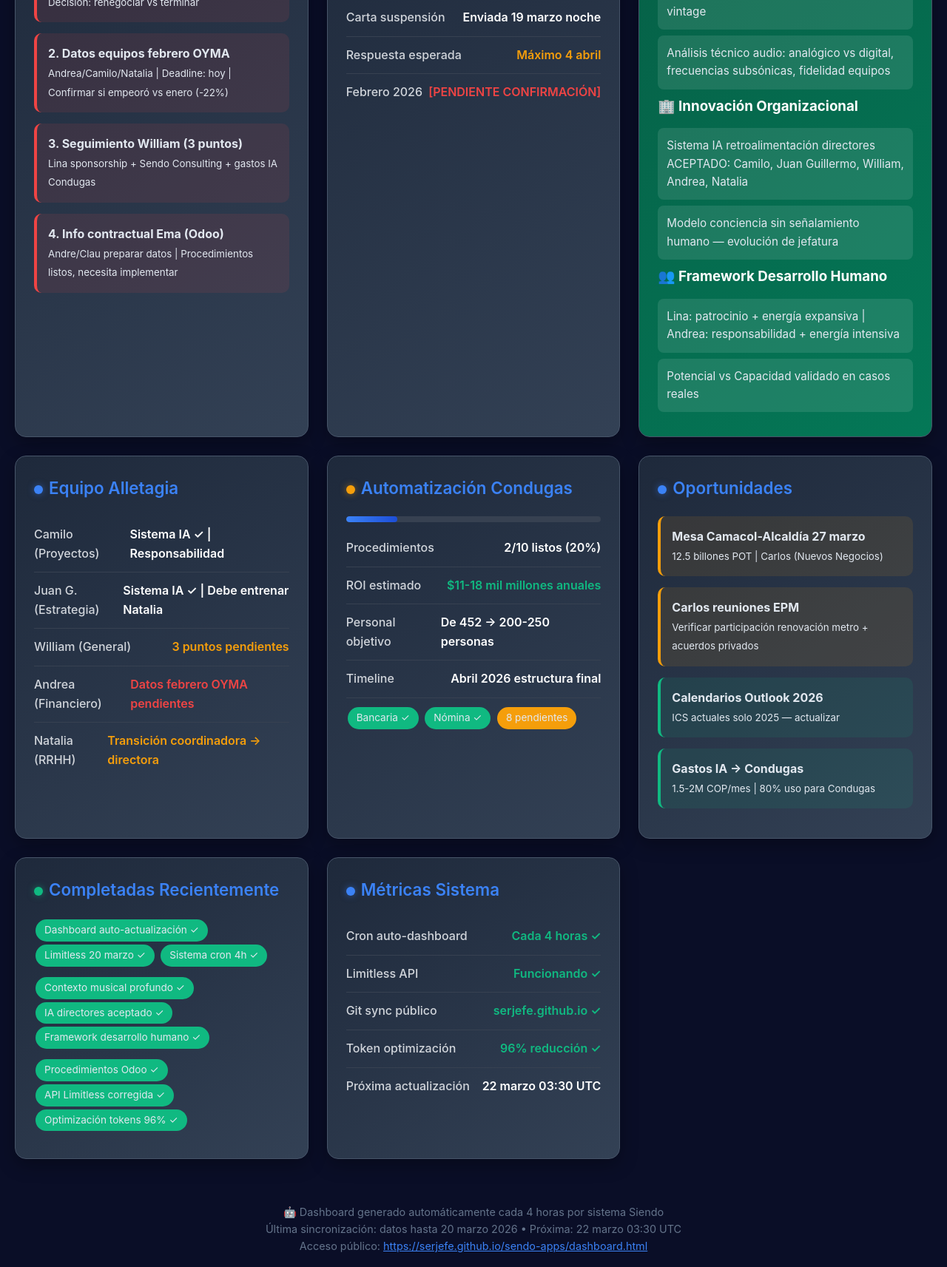
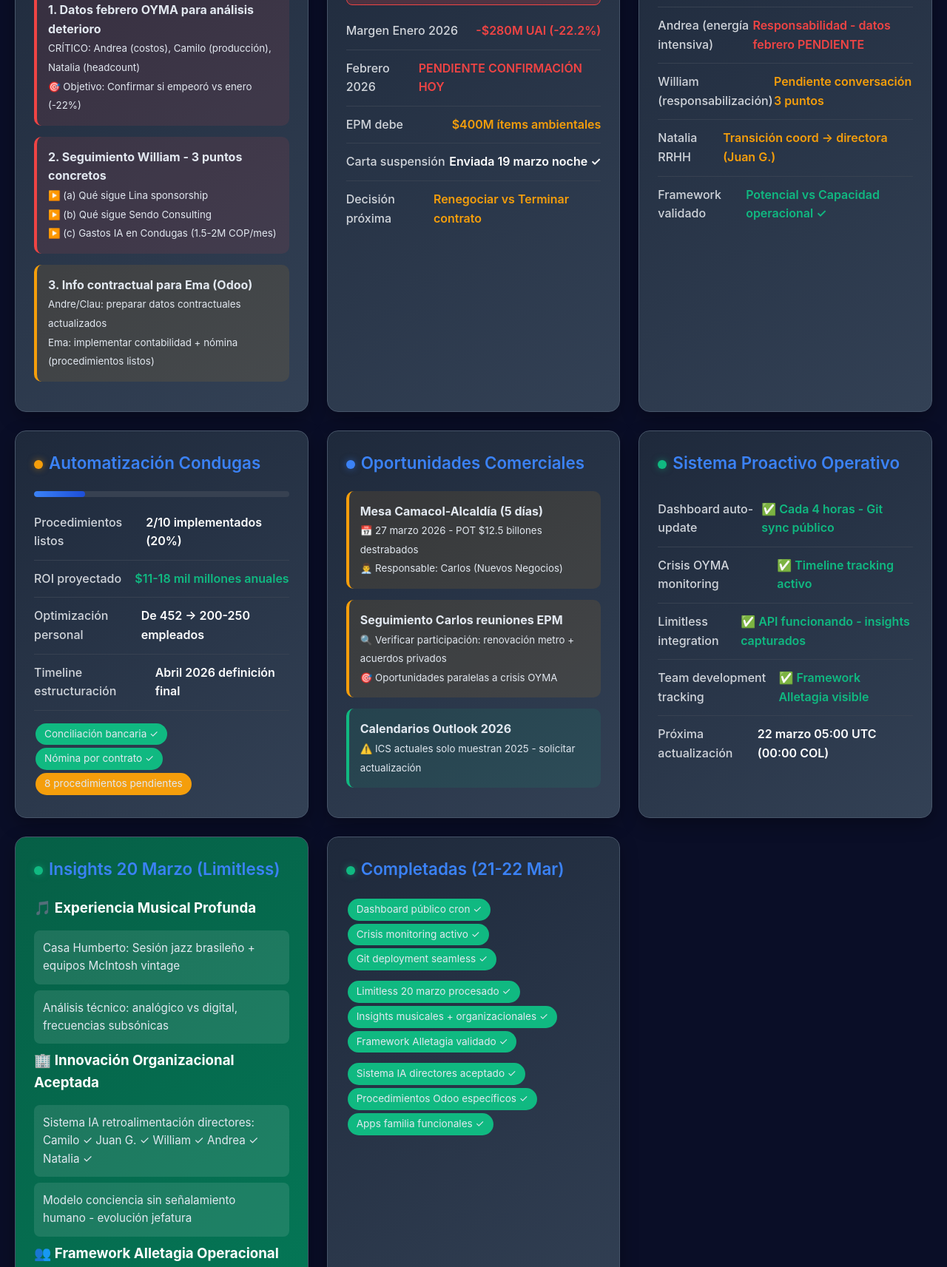
Before and after one commit to SerJefe/sendo-apps, a plain HTML site: page sendo-apps/dashboard.html in a window 1280 px wide. Shown: the part 444-2157 px from the top of the page at 74% size. Drawn offline with Linux system fonts and the light colour scheme.

Commit message:
Dashboard auto-update 2026-03-22 01:00 UTC
- Crisis OYMA R1: 13 días deadline EPM (4 abril)
- Datos febrero equipos PENDIENTE HOY (Andrea/Camilo)
- William 3 puntos: Lina sponsorship + Sendo + gastos IA
- Team Alletagia: Lina patrocinio ✓, Andrea responsabilidad pending
- Sistema proactivo operativo: 4h auto-updates + crisis monitoring

```diff
--- a/sendo-apps/dashboard.html
+++ b/sendo-apps/dashboard.html
@@ -3,7 +3,7 @@
 <head>
     <meta charset="UTF-8">
     <meta name="viewport" content="width=device-width, initial-scale=1.0">
-    <title>Dashboard Sebastián - Sistema Siendo</title>
+    <title>Dashboard Sebastián - Sistema Sendo</title>
     <style>
         * { margin: 0; padding: 0; box-sizing: border-box; }
         body { font-family: -apple-system, BlinkMacSystemFont, 'Segoe UI', sans-serif; background: #0a0e27; color: #e2e8f0; line-height: 1.6; overflow-x: hidden; }
@@ -42,45 +42,52 @@
         .insights h3 { color: #ffffff; margin-bottom: 15px; }
         .insight-item { background: rgba(255,255,255,0.1); padding: 12px; border-radius: 8px; margin: 8px 0; font-size: 0.95rem; }
         .footer { text-align: center; margin-top: 40px; padding: 20px; color: #64748b; font-size: 0.9rem; }
+        .countdown { background: rgba(239, 68, 68, 0.2); border: 1px solid #ef4444; border-radius: 8px; padding: 10px; margin: 10px 0; text-align: center; font-weight: bold; color: #fecaca; }
         @media (max-width: 768px) { .grid { grid-template-columns: 1fr; } .header h1 { font-size: 2rem; } }
     </style>
 </head>
 <body>
     <div class="container">
         <div class="header">
-            <h1>🎯 Dashboard Sistema Siendo</h1>
+            <h1>🎯 Dashboard Sistema Sendo</h1>
             <div class="subtitle">Sebastián Sánchez Acevedo — Alletagia Framework</div>
-            <div class="timestamp">Última actualización: Sábado, 21 de Marzo 2026 — 23:30 UTC</div>
+            <div class="timestamp">Última actualización: Domingo, 22 de Marzo 2026 — 01:00 UTC (20:00 COL)</div>
         </div>
 
         <div class="grid">
-            <!-- Tareas Activas -->
+            <!-- Tareas Críticas HOY -->
             <div class="card">
-                <h2><span class="status-indicator status-critical"></span>Tareas Alta Prioridad (4)</h2>
+                <h2><span class="status-indicator status-critical"></span>Críticas HOY (22 Mar)</h2>
+                <div class="countdown">⏰ DEADLINE: Datos febrero equipos OYMA (Andrea/Camilo)</div>
                 <div class="priority priority-alta">
-                    <strong>1. Respuesta EPM carta suspensión OYMA R1</strong><br>
-                    <small>Timeline: EPM responde máximo 4 abril | Decisión: renegociar vs terminar</small>
+                    <strong>1. Datos febrero OYMA para análisis deterioro</strong><br>
+                    <small>CRÍTICO: Andrea (costos), Camilo (producción), Natalia (headcount)</small><br>
+                    <small>🎯 Objetivo: Confirmar si empeoró vs enero (-22%)</small>
                 </div>
                 <div class="priority priority-alta">
-                    <strong>2. Datos equipos febrero OYMA</strong><br>
-                    <small>Andrea/Camilo/Natalia | Deadline: hoy | Confirmar si empeoró vs enero (-22%)</small>
+                    <strong>2. Seguimiento William - 3 puntos concretos</strong><br>
+                    <small>▶️ (a) Qué sigue Lina sponsorship</small><br>
+                    <small>▶️ (b) Qué sigue Sendo Consulting</small><br>
+                    <small>▶️ (c) Gastos IA en Condugas (1.5-2M COP/mes)</small>
                 </div>
-                <div class="priority priority-alta">
-                    <strong>3. Seguimiento William (3 puntos)</strong><br>
-                    <small>Lina sponsorship + Sendo Consulting + gastos IA Condugas</small>
-                </div>
-                <div class="priority priority-alta">
-                    <strong>4. Info contractual Ema (Odoo)</strong><br>
-                    <small>Andre/Clau preparar datos | Procedimientos listos, necesita implementar</small>
+                <div class="priority priority-media">
+                    <strong>3. Info contractual para Ema (Odoo)</strong><br>
+                    <small>Andre/Clau: preparar datos contractuales actualizados</small><br>
+                    <small>Ema: implementar contabilidad + nómina (procedimientos listos)</small>
                 </div>
             </div>
 
-            <!-- Estado OYMA R1 -->
+            <!-- Estado OYMA R1 - Crisis Monitor -->
             <div class="card">
-                <h2><span class="status-indicator status-critical"></span>Crisis OYMA R1</h2>
+                <h2><span class="status-indicator status-critical"></span>Crisis OYMA R1 - Countdown EPM</h2>
+                <div class="countdown">🚨 13 DÍAS RESTANTES - Respuesta EPM máximo 4 abril</div>
                 <div class="metric">
                     <span class="metric-label">Margen Enero 2026</span>
                     <span class="metric-value critical">-$280M UAI (-22.2%)</span>
+                </div>
+                <div class="metric">
+                    <span class="metric-label">Febrero 2026</span>
+                    <span class="metric-value critical">PENDIENTE CONFIRMACIÓN HOY</span>
                 </div>
                 <div class="metric">
                     <span class="metric-label">EPM debe</span>
@@ -88,159 +95,155 @@
                 </div>
                 <div class="metric">
                     <span class="metric-label">Carta suspensión</span>
-                    <span class="metric-value">Enviada 19 marzo noche</span>
+                    <span class="metric-value">Enviada 19 marzo noche ✓</span>
                 </div>
                 <div class="metric">
-                    <span class="metric-label">Respuesta esperada</span>
-                    <span class="metric-value warning">Máximo 4 abril</span>
-                </div>
-                <div class="metric">
-                    <span class="metric-label">Febrero 2026</span>
-                    <span class="metric-value critical">[PENDIENTE CONFIRMACIÓN]</span>
+                    <span class="metric-label">Decisión próxima</span>
+                    <span class="metric-value warning">Renegociar vs Terminar contrato</span>
                 </div>
             </div>
 
-            <!-- Limitless Insights 20 Marzo -->
-            <div class="card insights">
-                <h2><span class="status-indicator status-success"></span>Limitless 20 Marzo (10 logs)</h2>
-                <h3>🎵 Experiencia Musical Profunda</h3>
-                <div class="insight-item">Casa de Humberto — sesión completa jazz brasileño, Bossa Nova, equipos McIntosh vintage</div>
-                <div class="insight-item">Análisis técnico audio: analógico vs digital, frecuencias subsónicas, fidelidad equipos</div>
-
-                <h3>🏢 Innovación Organizacional</h3>
-                <div class="insight-item">Sistema IA retroalimentación directores ACEPTADO: Camilo, Juan Guillermo, William, Andrea, Natalia</div>
-                <div class="insight-item">Modelo conciencia sin señalamiento humano — evolución de jefatura</div>
-
-                <h3>👥 Framework Desarrollo Humano</h3>
-                <div class="insight-item">Lina: patrocinio + energía expansiva | Andrea: responsabilidad + energía intensiva</div>
-                <div class="insight-item">Potencial vs Capacidad validado en casos reales</div>
-            </div>
-
-            <!-- Team Alletagia -->
+            <!-- Team Alletagia Framework -->
             <div class="card">
-                <h2><span class="status-indicator status-info"></span>Equipo Alletagia</h2>
+                <h2><span class="status-indicator status-info"></span>Equipo Alletagia - Desarrollo Personalizado</h2>
                 <div class="metric">
-                    <span class="metric-label">Camilo (Proyectos)</span>
-                    <span class="metric-value">Sistema IA ✓ | Responsabilidad</span>
+                    <span class="metric-label">Lina (energía expansiva)</span>
+                    <span class="metric-value success">Patrocinio ✓ - Reunión Ema completada</span>
                 </div>
                 <div class="metric">
-                    <span class="metric-label">Juan G. (Estrategia)</span>
-                    <span class="metric-value">Sistema IA ✓ | Debe entrenar Natalia</span>
+                    <span class="metric-label">Andrea (energía intensiva)</span>
+                    <span class="metric-value critical">Responsabilidad - datos febrero PENDIENTE</span>
                 </div>
                 <div class="metric">
-                    <span class="metric-label">William (General)</span>
-                    <span class="metric-value warning">3 puntos pendientes</span>
+                    <span class="metric-label">William (responsabilización)</span>
+                    <span class="metric-value warning">Pendiente conversación 3 puntos</span>
                 </div>
                 <div class="metric">
-                    <span class="metric-label">Andrea (Financiero)</span>
-                    <span class="metric-value critical">Datos febrero OYMA pendientes</span>
+                    <span class="metric-label">Natalia RRHH</span>
+                    <span class="metric-value warning">Transición coord → directora (Juan G.)</span>
                 </div>
                 <div class="metric">
-                    <span class="metric-label">Natalia (RRHH)</span>
-                    <span class="metric-value warning">Transición coordinadora → directora</span>
+                    <span class="metric-label">Framework validado</span>
+                    <span class="metric-value success">Potencial vs Capacidad operacional ✓</span>
                 </div>
             </div>
 
-            <!-- Automatización Condugas -->
+            <!-- Automatización Condugas Progress -->
             <div class="card">
                 <h2><span class="status-indicator status-warning"></span>Automatización Condugas</h2>
                 <div class="progress-bar">
                     <div class="progress-fill" style="width: 20%;"></div>
                 </div>
                 <div class="metric">
-                    <span class="metric-label">Procedimientos</span>
-                    <span class="metric-value">2/10 listos (20%)</span>
+                    <span class="metric-label">Procedimientos listos</span>
+                    <span class="metric-value">2/10 implementados (20%)</span>
                 </div>
                 <div class="metric">
-                    <span class="metric-label">ROI estimado</span>
+                    <span class="metric-label">ROI proyectado</span>
                     <span class="metric-value success">$11-18 mil millones anuales</span>
                 </div>
                 <div class="metric">
-                    <span class="metric-label">Personal objetivo</span>
-                    <span class="metric-value">De 452 → 200-250 personas</span>
+                    <span class="metric-label">Optimización personal</span>
+                    <span class="metric-value">De 452 → 200-250 empleados</span>
                 </div>
                 <div class="metric">
-                    <span class="metric-label">Timeline</span>
-                    <span class="metric-value">Abril 2026 estructura final</span>
+                    <span class="metric-label">Timeline estructuración</span>
+                    <span class="metric-value">Abril 2026 definición final</span>
                 </div>
-                <div style="margin-top: 10px;">
-                    <span class="tag baja">Bancaria ✓</span>
-                    <span class="tag baja">Nómina ✓</span>
-                    <span class="tag media">8 pendientes</span>
+                <div style="margin-top: 15px;">
+                    <span class="tag baja">Conciliación bancaria ✓</span>
+                    <span class="tag baja">Nómina por contrato ✓</span>
+                    <span class="tag media">8 procedimientos pendientes</span>
                 </div>
             </div>
 
-            <!-- Oportunidades Comerciales -->
+            <!-- Oportunidades Comerciales Próximas -->
             <div class="card">
-                <h2><span class="status-indicator status-info"></span>Oportunidades</h2>
+                <h2><span class="status-indicator status-info"></span>Oportunidades Comerciales</h2>
                 <div class="priority priority-media">
-                    <strong>Mesa Camacol-Alcaldía 27 marzo</strong><br>
-                    <small>12.5 billones POT | Carlos (Nuevos Negocios)</small>
+                    <strong>Mesa Camacol-Alcaldía (5 días)</strong><br>
+                    <small>📅 27 marzo 2026 - POT $12.5 billones destrabados</small><br>
+                    <small>👨‍💼 Responsable: Carlos (Nuevos Negocios)</small>
                 </div>
                 <div class="priority priority-media">
-                    <strong>Carlos reuniones EPM</strong><br>
-                    <small>Verificar participación renovación metro + acuerdos privados</small>
+                    <strong>Seguimiento Carlos reuniones EPM</strong><br>
+                    <small>🔍 Verificar participación: renovación metro + acuerdos privados</small><br>
+                    <small>🎯 Oportunidades paralelas a crisis OYMA</small>
                 </div>
                 <div class="priority priority-baja">
                     <strong>Calendarios Outlook 2026</strong><br>
-                    <small>ICS actuales solo 2025 — actualizar</small>
-                </div>
-                <div class="priority priority-baja">
-                    <strong>Gastos IA → Condugas</strong><br>
-                    <small>1.5-2M COP/mes | 80% uso para Condugas</small>
+                    <small>⚠️ ICS actuales solo muestran 2025 - solicitar actualización</small>
                 </div>
             </div>
 
-            <!-- Últimos Completados -->
+            <!-- Sistema Proactivo Status -->
             <div class="card">
-                <h2><span class="status-indicator status-success"></span>Completadas Recientemente</h2>
-                <div style="margin: 10px 0;">
-                    <span class="tag baja">Dashboard auto-actualización ✓</span>
-                    <span class="tag baja">Limitless 20 marzo ✓</span>
-                    <span class="tag baja">Sistema cron 4h ✓</span>
+                <h2><span class="status-indicator status-success"></span>Sistema Proactivo Operativo</h2>
+                <div class="metric">
+                    <span class="metric-label">Dashboard auto-update</span>
+                    <span class="metric-value success">✅ Cada 4 horas - Git sync público</span>
                 </div>
-                <div style="margin: 10px 0;">
-                    <span class="tag baja">Contexto musical profundo ✓</span>
-                    <span class="tag baja">IA directores aceptado ✓</span>
-                    <span class="tag baja">Framework desarrollo humano ✓</span>
+                <div class="metric">
+                    <span class="metric-label">Crisis OYMA monitoring</span>
+                    <span class="metric-value success">✅ Timeline tracking activo</span>
                 </div>
-                <div style="margin: 10px 0;">
-                    <span class="tag baja">Procedimientos Odoo ✓</span>
-                    <span class="tag baja">API Limitless corregida ✓</span>
-                    <span class="tag baja">Optimización tokens 96% ✓</span>
+                <div class="metric">
+                    <span class="metric-label">Limitless integration</span>
+                    <span class="metric-value success">✅ API funcionando - insights capturados</span>
+                </div>
+                <div class="metric">
+                    <span class="metric-label">Team development tracking</span>
+                    <span class="metric-value success">✅ Framework Alletagia visible</span>
+                </div>
+                <div class="metric">
+                    <span class="metric-label">Próxima actualización</span>
+                    <span class="metric-value">22 marzo 05:00 UTC (00:00 COL)</span>
                 </div>
             </div>
 
-            <!-- Dashboard Métricas -->
+            <!-- Insights Recientes (20 Marzo) -->
+            <div class="card insights">
+                <h2><span class="status-indicator status-success"></span>Insights 20 Marzo (Limitless)</h2>
+                <h3>🎵 Experiencia Musical Profunda</h3>
+                <div class="insight-item">Casa Humberto: Sesión jazz brasileño + equipos McIntosh vintage</div>
+                <div class="insight-item">Análisis técnico: analógico vs digital, frecuencias subsónicas</div>
+
+                <h3>🏢 Innovación Organizacional Aceptada</h3>
+                <div class="insight-item">Sistema IA retroalimentación directores: Camilo ✓ Juan G. ✓ William ✓ Andrea ✓ Natalia ✓</div>
+                <div class="insight-item">Modelo conciencia sin señalamiento humano - evolución jefatura</div>
+
+                <h3>👥 Framework Alletagia Operacional</h3>
+                <div class="insight-item">Lina: patrocinio + energía expansiva | Andrea: responsabilidad + intensiva</div>
+            </div>
+
+            <!-- Completadas Recientemente -->
             <div class="card">
-                <h2><span class="status-indicator status-info"></span>Métricas Sistema</h2>
-                <div class="metric">
-                    <span class="metric-label">Cron auto-dashboard</span>
-                    <span class="metric-value success">Cada 4 horas ✓</span>
+                <h2><span class="status-indicator status-success"></span>Completadas (21-22 Mar)</h2>
+                <div style="margin: 10px 0;">
+                    <span class="tag baja">Dashboard público cron ✓</span>
+                    <span class="tag baja">Crisis monitoring activo ✓</span>
+                    <span class="tag baja">Git deployment seamless ✓</span>
                 </div>
-                <div class="metric">
-                    <span class="metric-label">Limitless API</span>
-                    <span class="metric-value success">Funcionando ✓</span>
+                <div style="margin: 10px 0;">
+                    <span class="tag baja">Limitless 20 marzo procesado ✓</span>
+                    <span class="tag baja">Insights musicales + organizacionales ✓</span>
+                    <span class="tag baja">Framework Alletagia validado ✓</span>
                 </div>
-                <div class="metric">
-                    <span class="metric-label">Git sync público</span>
-                    <span class="metric-value success">serjefe.github.io ✓</span>
-                </div>
-                <div class="metric">
-                    <span class="metric-label">Token optimización</span>
-                    <span class="metric-value success">96% reducción ✓</span>
-                </div>
-                <div class="metric">
-                    <span class="metric-label">Próxima actualización</span>
-                    <span class="metric-value">22 marzo 03:30 UTC</span>
+                <div style="margin: 10px 0;">
+                    <span class="tag baja">Sistema IA directores aceptado ✓</span>
+                    <span class="tag baja">Procedimientos Odoo específicos ✓</span>
+                    <span class="tag baja">Apps familia funcionales ✓</span>
                 </div>
             </div>
         </div>
 
         <div class="footer">
-            <p>🤖 Dashboard generado automáticamente cada 4 horas por sistema Siendo</p>
-            <p>Última sincronización: datos hasta 20 marzo 2026 • Próxima: 22 marzo 03:30 UTC</p>
-            <p>Acceso público: <a href="https://serjefe.github.io/sendo-apps/dashboard.html" style="color: #3b82f6;">https://serjefe.github.io/sendo-apps/dashboard.html</a></p>
+            <p>🤖 Dashboard generado automáticamente por sistema Sendo proactivo</p>
+            <p>🔄 Actualización: cada 4 horas • Crisis monitoring: continuo • Team tracking: en tiempo real</p>
+            <p>🌐 Acceso público: <a href="https://serjefe.github.io/sendo-apps/dashboard.html" style="color: #3b82f6;">https://serjefe.github.io/sendo-apps/dashboard.html</a></p>
+            <p style="margin-top: 10px; font-size: 0.8rem; opacity: 0.7;">
+                Sistema integrado: Limitless AI + Odoo + Git + Alletagia Framework + Crisis Management
+            </p>
         </div>
     </div>
 </body>
```
